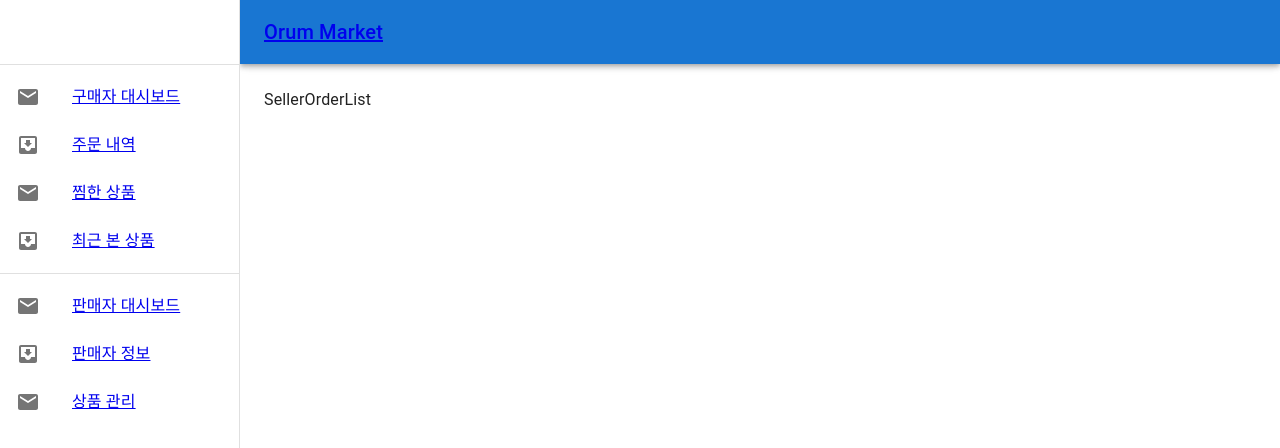
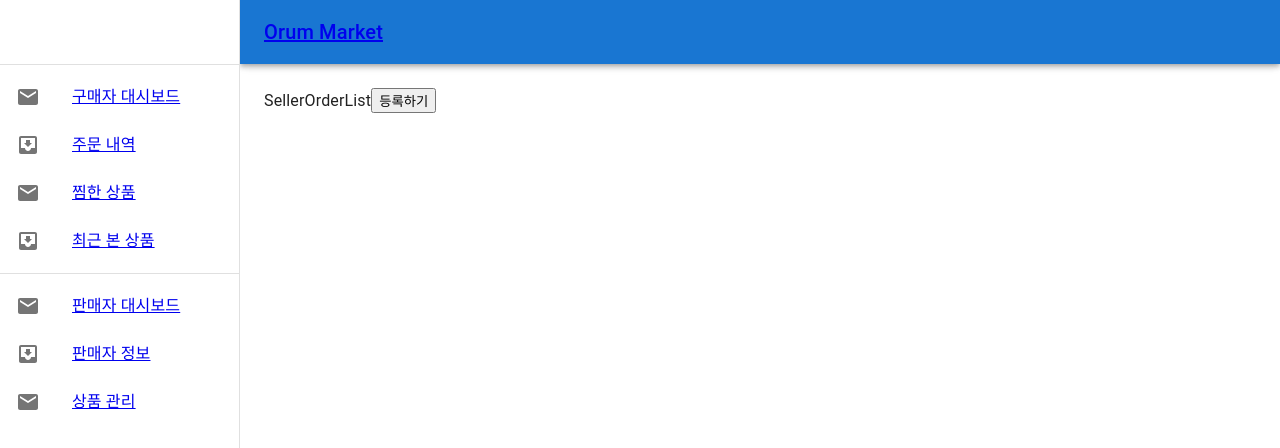
Before and after one commit to veryyounng/orum-market-front, a React (Vite) app: page /user/1/seller-orderlist in a window 1280 px wide. Shown: the top 448 px of the page. Built offline with nearby package versions, Linux system fonts and the light colour scheme; no server answers.

Commit message:
Feat: 판매자 대시보드 상품 등록버튼 구현 #12

```diff
--- a/src/components/seller/SellerOrderList.tsx
+++ b/src/components/seller/SellerOrderList.tsx
@@ -1,3 +1,13 @@
+import * as React from 'react';
+import { Link, Outlet } from 'react-router-dom';
+
 export default function SellerOrderList() {
-  return <div>SellerOrderList</div>;
+  return (
+    <div>
+      SellerOrderList
+      <Link to={'/user/:id/product-create'}>
+        <button>등록하기</button>
+      </Link>
+    </div>
+  );
 }
```
